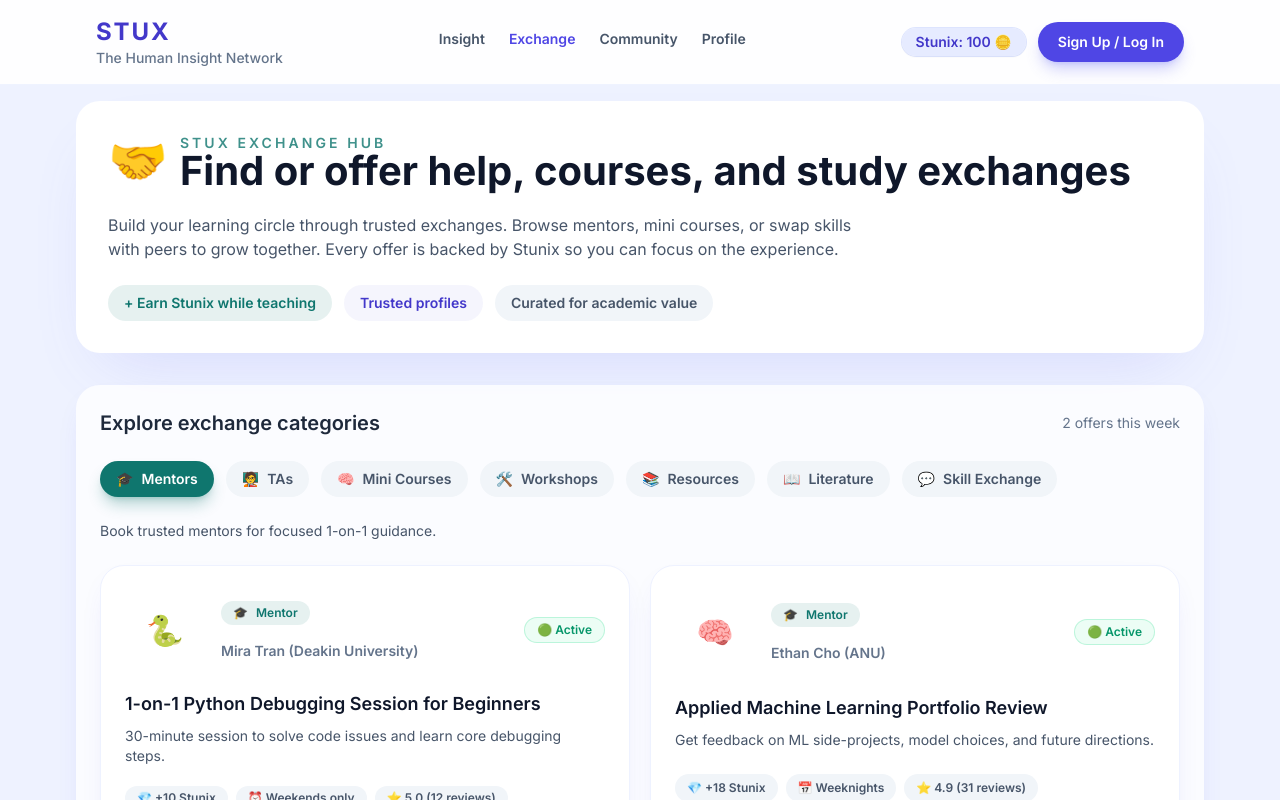
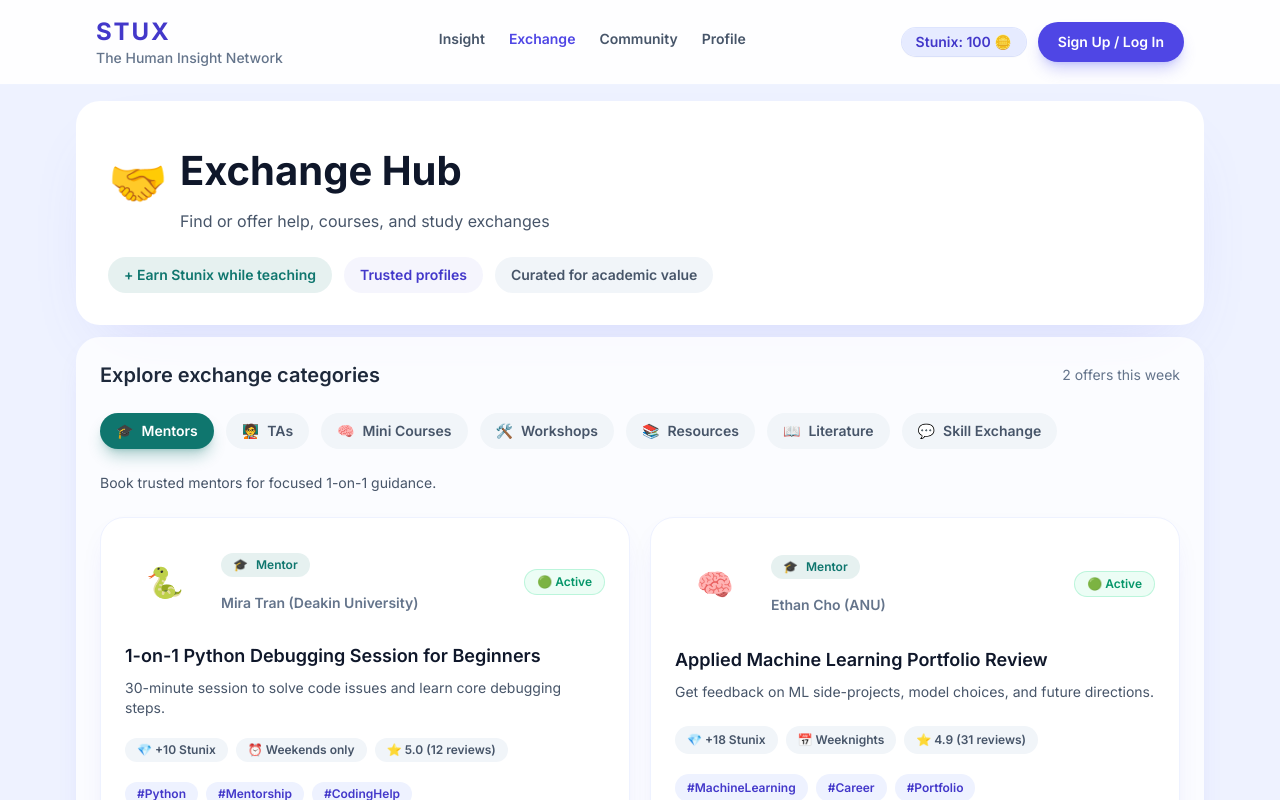
Before and after one commit to triek/stu-x, a Vue app: page /exchange in a window 1280 px wide. Shown: the top 800 px of the page. Built offline with nearby package versions, Linux system fonts and the light colour scheme.

Commit message:
update some header layout format

```diff
--- a/src/components/PillarLayout.vue
+++ b/src/components/PillarLayout.vue
@@ -56,7 +56,7 @@ const submitForm = () => {
 </script>
 
 <template>
-  <section class="flex flex-col gap-8">
+  <section class="flex flex-col gap-3">
     <header
       class="grid gap-6 rounded-3xl bg-white p-8 shadow-banner ring-1"
       :style="{ '--tw-ring-color': `${accent}33` }"
@@ -82,9 +82,9 @@ const submitForm = () => {
       </div>
     </header>
 
-    <div class="grid gap-6 md:grid-cols-[minmax(0,260px),1fr]">
+    <div class="grid gap-3 md:grid-cols-[minmax(0,260px),1fr]">
       <aside
-        class="grid gap-6 rounded-3xl bg-white p-7 shadow-panel ring-1"
+        class="grid gap-6 rounded-3xl bg-white p-7 shadow-panel ring-1 self-start md:sticky md:top-6"
         :style="{ '--tw-ring-color': `${accent}22` }"
       >
         <div class="grid gap-3">
@@ -92,7 +92,7 @@ const submitForm = () => {
             Search
           </label>
           <div class="relative">
-            <span class="pointer-events-none absolute left-4 top-1/2 -translate-y-1/2 text-lg text-slate-400">🔍</span>
+            <span class="pointer-events-none absolute left-4 top-9 -translate-y-1/2 text-lg text-slate-400">🔍</span>
             <input
               id="pillar-search"
               type="search"
--- a/src/views/ExchangeView.vue
+++ b/src/views/ExchangeView.vue
@@ -68,19 +68,19 @@ const selectCategory = (categoryId) => {
 </script>
 
 <template>
-  <section class="flex flex-col gap-8">
+  <section class="flex flex-col gap-3">
     <header class="grid gap-6 rounded-3xl bg-white p-8 shadow-primary ring-1 ring-brand-exchange/10">
       <div class="flex items-center gap-3">
         <span class="text-5xl">🤝</span>
-        <div>
-          <p class="text-sm font-semibold uppercase tracking-[0.22em] text-brand-exchange/80">StuX Exchange Hub</p>
-          <h1 class="text-3xl font-bold text-slate-900 md:text-[40px]">Find or offer help, courses, and study exchanges</h1>
+        <div class="flex flex-col gap-5">
+          <p class="text-sm font-semibold uppercase tracking-[0.22em] text-brand-exchange/80"></p>
+          <h1 class="text-3xl font-bold text-slate-900 md:text-[40px]">Exchange Hub</h1>
+          <p class="max-w-3xl text-base text-slate-600">
+            Find or offer help, courses, and study exchanges
+          </p>
         </div>
       </div>
-      <p class="max-w-3xl text-base text-slate-600">
-        Build your learning circle through trusted exchanges. Browse mentors, mini courses, or swap skills with peers to grow
-        together. Every offer is backed by Stunix so you can focus on the experience.
-      </p>
+
       <div class="flex flex-wrap gap-3 text-sm text-slate-600">
         <span class="inline-flex items-center gap-2 rounded-full bg-brand-exchange/10 px-4 py-2 font-semibold text-brand-exchange"
           >+ Earn Stunix while teaching</span
--- a/src/views/InsightView.vue
+++ b/src/views/InsightView.vue
@@ -21,10 +21,10 @@ const config = {
   title: 'Insight',
   icon: '💡',
   accent: '#4338ca',
-  overline: 'StuX Insight Hub',
-  headline: 'Share or join research studies and feedback loops',
+  overline: '',
+  headline: 'Insight Hub',
   description:
-    'Discover fast, high-impact opportunities to contribute your voice to research, product tests, and reflective projects.',
+    'Share or join research studies and request feedback',
   highlights: ['Earn Stunix rewards', 'Curated by trusted teams', 'Quick participation windows'],
   categories: ['Academic Studies', 'Product Feedback', 'Student Projects', 'Reflection Journals'],
   tags: ['#UX', '#Psychology', '#AI', '#Marketing'],
```
